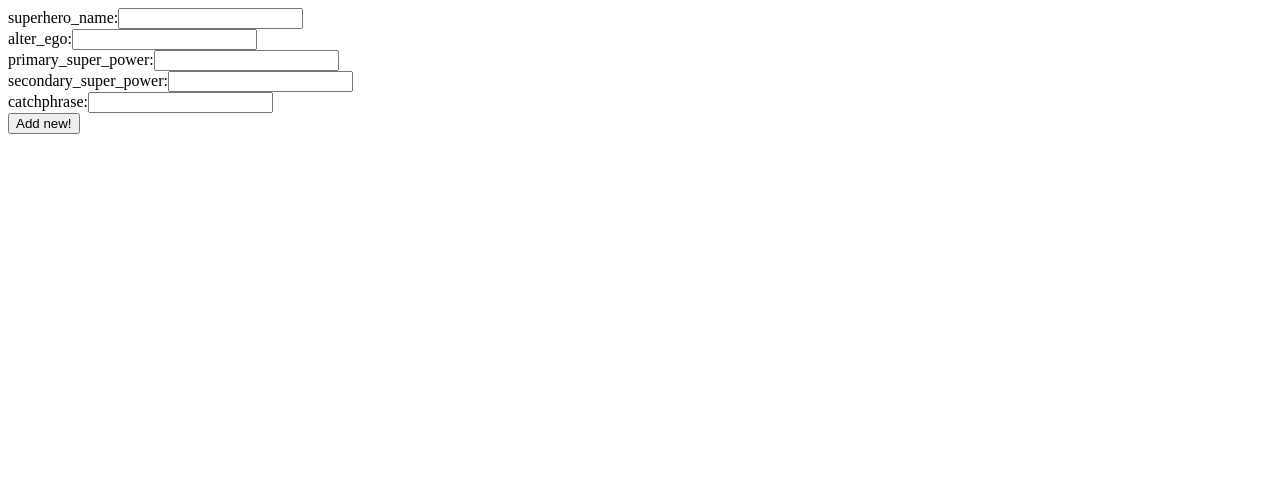
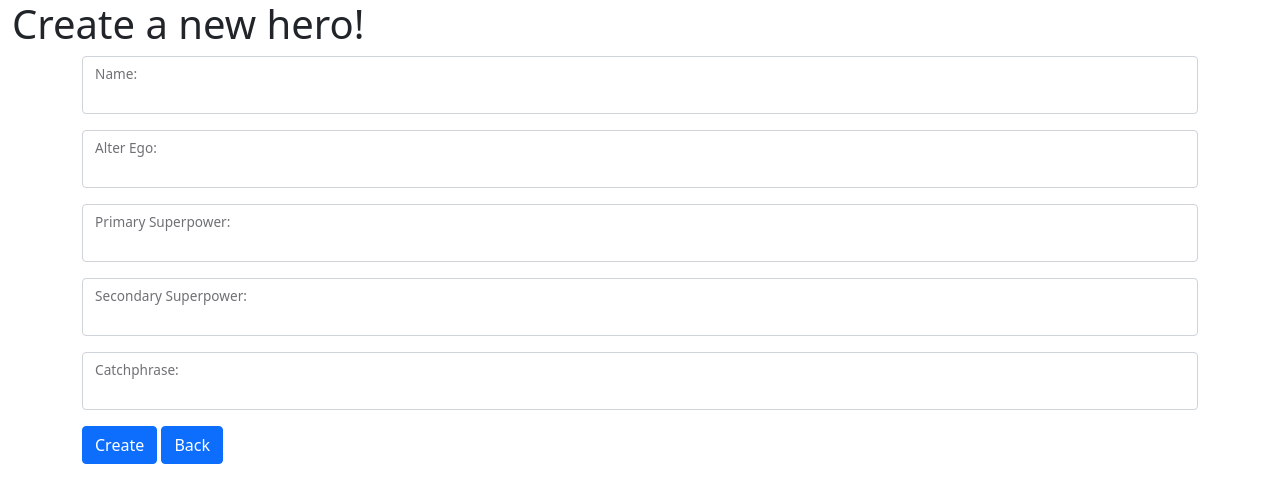
Before and after one commit to Paul-Longo/dCC-Superheroes, a Django app: page /superheroes/new/ in a window 1280 px wide. Shown: the top 503 px of the page. Run offline with Django 3.2, Linux system fonts and the light colour scheme.

Commit message:
updated create.html to have more functionality

```diff
--- a/superheroesproject/superheroes/templates/superheroes/create.html
+++ b/superheroesproject/superheroes/templates/superheroes/create.html
@@ -5,16 +5,36 @@
     <meta http-equiv="X-UA-Compatible" content="IE=edge">
     <meta name="viewport" content="width=device-width, initial-scale=1.0">
     <title>Create New Superhero</title>
+    <link href="https://cdn.jsdelivr.net/npm/bootstrap@5.0.2/dist/css/bootstrap.min.css" rel="stylesheet" integrity="sha384-EVSTQN3/azprG1Anm3QDgpJLIm9Nao0Yz1ztcQTwFspd3yD65VohhpuuCOmLASjC" crossorigin="anonymous">
 </head>
 <body>
-    <form action="{% url 'superheroes:create_new_superhero' %}" method="post">
+    <h1 class="container-fluid"> Create a new hero! </h1>
+    <form action="{% url 'superheroes:create_new_superhero' %}" method="post" class="container">
         {% csrf_token %}
-        superhero_name:<input type="text" name="superhero_name" id="superhero_name"><br>
-        alter_ego:<input type="text" name="alter_ego" id="alter_ego"><br>
-        primary_super_power:<input type="text" name="primary_super_power" id="primary_super_power"><br>
-        secondary_super_power:<input type="text" name="secondary_super_power" id="secondary_super_power"><br>
-        catchphrase:<input type="text" name="catchphrase" id="catchphrase"><br>
-        <input type="submit" value="Add new!">
+        <div class="form-floating mb-3">
+            <input type="text" name="superhero_name" id="superhero_name" class="form-control">
+            <label for="superhero_name" class="form-label">Name:</label>
+        </div>
+        <div class="form-floating mb-3">
+            <input type="text" name="alter_ego" id="alter_ego" class="form-control">
+            <label for="alter_ego" class="form-label">Alter Ego:</label>
+        </div>
+        <div class="form-floating mb-3">
+            <input type="text" name="primary_super_power" id="primary_super_power" class="form-control">
+            <label for="primary_super_power" class="form-label">Primary Superpower:</label>
+        </div>
+        <div class="form-floating mb-3">
+            <input type="text" name="secondary_super_power" id="secondary_super_power" class="form-control">
+            <label for="secondary_super_power" class="form-label">Secondary Superpower:</label>
+        </div>
+        <div class="form-floating mb-3">
+            <input type="text" name="catchphrase" id="catchphrase" class="form-control">
+            <label for="catchphrase" class="form-label">Catchphrase:</label>
+        </div>
+        <button type="submit" class="btn btn-primary">Create</button>
+        <a href="{% url 'superheroes:index' %}"  class="btn btn-primary">Back</a>
     </form>
+
+    <script src="https://cdn.jsdelivr.net/npm/bootstrap@5.0.2/dist/js/bootstrap.bundle.min.js" integrity="sha384-MrcW6ZMFYlzcLA8Nl+NtUVF0sA7MsXsP1UyJoMp4YLEuNSfAP+JcXn/tWtIaxVXM" crossorigin="anonymous"></script>
 </body>
 </html>
```
